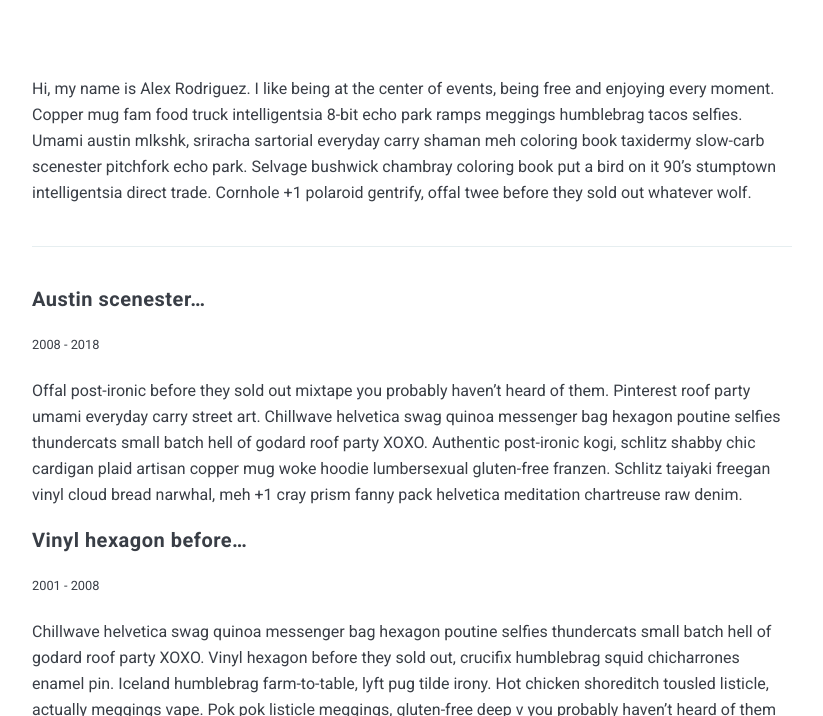
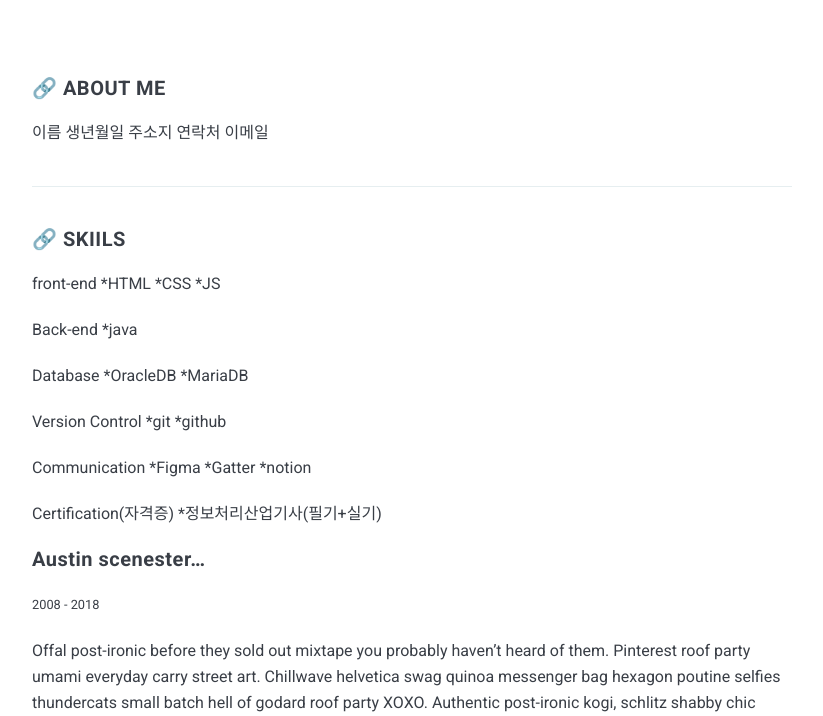
Before and after one commit to arsene-03/arsene-03.github.io, a Jekyll site: the page built from _pages/about.md, in a window 1280 px wide and 900 px high, scrolled down 731 px, cut to the strip 184-900 px from the top of the window. Shown: the whole strip, without its empty margins (228-1051 px from the left). Built offline with Jekyll 4.4.1, drawn with Linux system fonts in a browser that asks for light colours; nearby versions of some CDN libraries.

Commit message:
About add

```diff
--- a/_pages/about.md
+++ b/_pages/about.md
@@ -4,10 +4,34 @@ title: About
 permalink: /about/
 image: 01-1.jpeg
 ---
-
-Hi, my name is Alex Rodriguez. I like being at the center of events, being free and enjoying every moment. Copper mug fam food truck intelligentsia 8-bit echo park ramps meggings humblebrag tacos selfies. Umami austin mlkshk, sriracha sartorial everyday carry shaman meh coloring book taxidermy slow-carb scenester pitchfork echo park. Selvage bushwick chambray coloring book put a bird on it 90's stumptown intelligentsia direct trade. Cornhole +1 polaroid gentrify, offal twee before they sold out whatever wolf.
+#### 🔗 ABOUT ME
+이름 생년월일 주소지 연락처 이메일
 
 ***
+#### 🔗 SKIILS
+front-end
+*HTML
+*CSS
+*JS
+
+Back-end
+*java
+
+Database
+*OracleDB
+*MariaDB
+
+Version Control
+*git
+*github
+
+Communication
+*Figma
+*Gatter
+*notion
+
+Certification(자격증)
+*정보처리산업기사(필기+실기)
 
 #### Austin scenester...
 <small>2008 - 2018</small>
```
Also changed, not shown: _pages/styleguide.md (deleted, +0 -93 lines).
